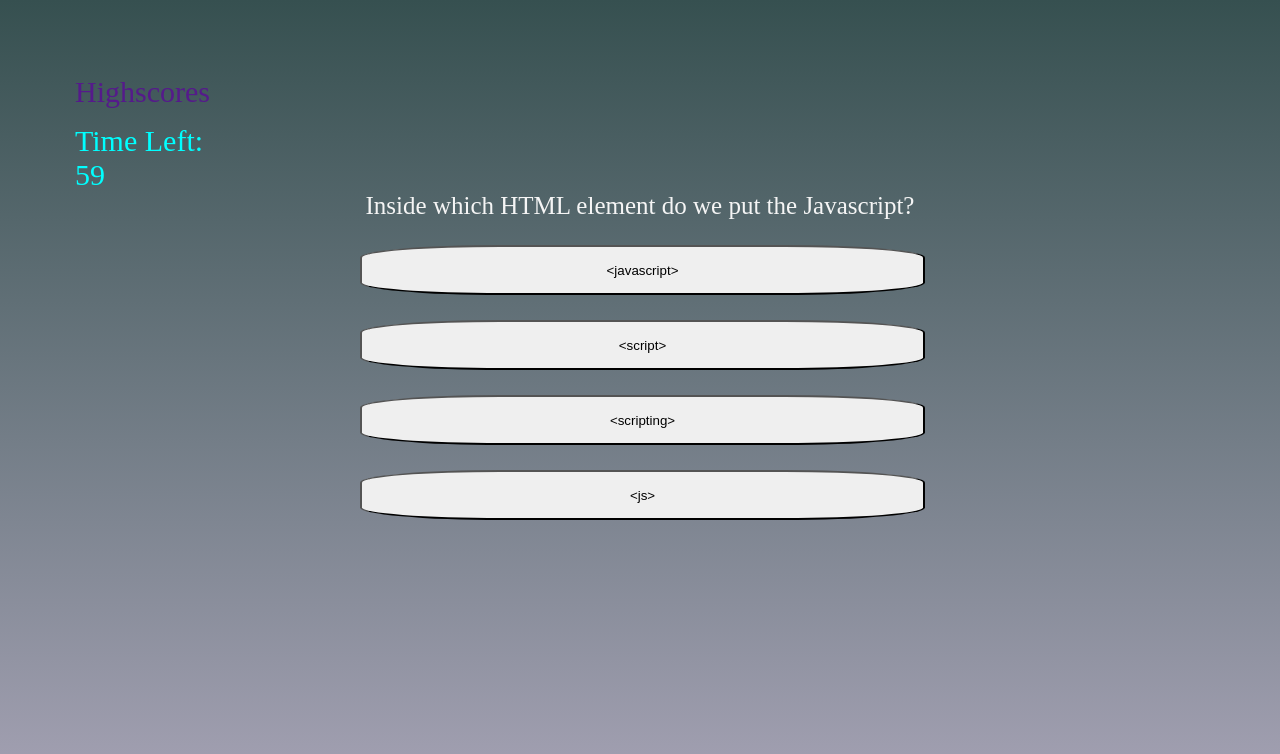
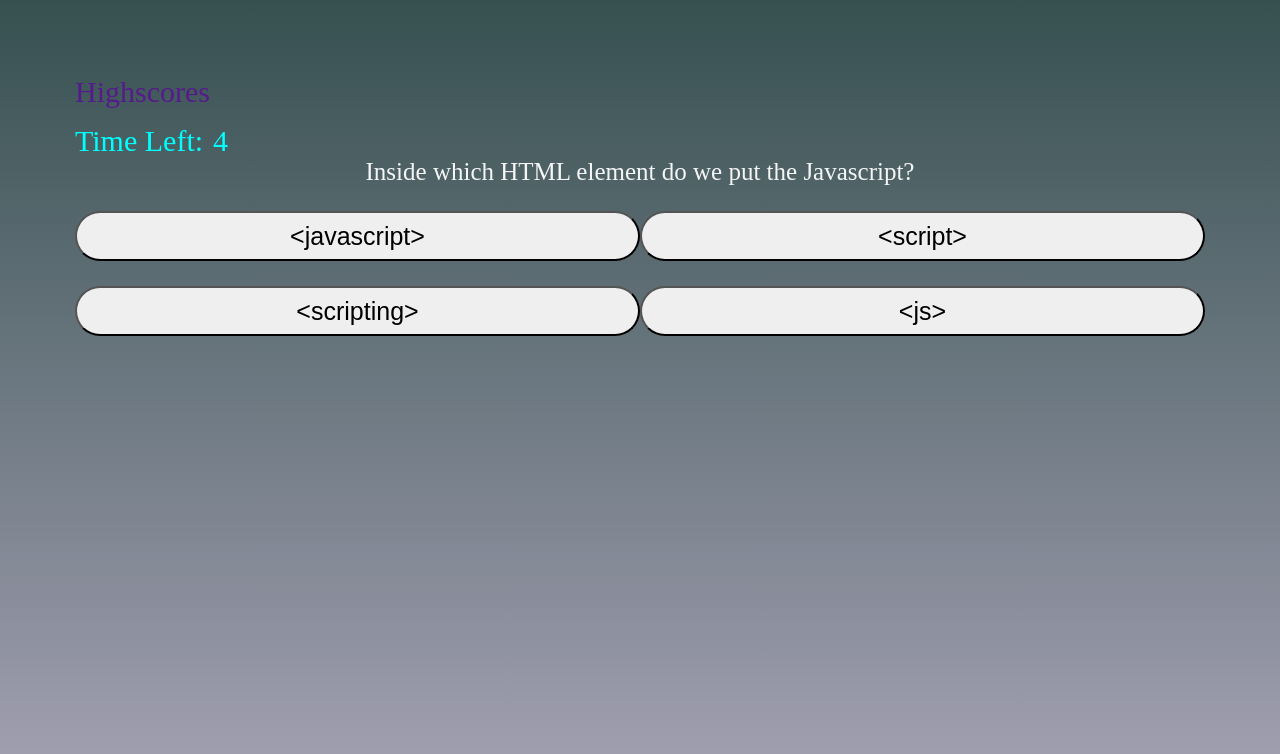
Before and after one commit to Leiser92/code-quiz, a plain HTML site: page index.html in a window 1280 px wide. Both pictures are taken after a click on the element "Start Quiz". Drawn offline with Linux system fonts and the light colour scheme.

Commit message:
created MVP

```diff
--- a/assets/js/script.js
+++ b/assets/js/script.js
@@ -1,10 +1,10 @@
-//global variables
+//starting variables
 const intro = document.getElementById("intro");
 const timer = document.getElementById("countdown");
 const startBtn = document.getElementById("start-btn");
 const quizQuestions = document.getElementById("quizQuestions");
 const answer = document.getElementById("answer");
-let timeLeft = 60;
+let timeLeft = 5;
 let questionNum = 0;
 
 
@@ -57,12 +57,13 @@ const questions = [
 
 //timer
 function setTimer() {
-    let timeInterval = setInterval(function (){
+    const timeInterval = setInterval(function (){
         timer.textContent = timeLeft;
         timeLeft--;
 
-        if (timeLeft <= 0) {
+        if (timeLeft < 0) {
             clearInterval(timeInterval);
+            alert('Out of time');
             endGame();
         }
     }, 1000);
@@ -102,11 +103,11 @@ function startQuiz() {
   //checking for correct answer
   function correctAnswer(event) {
     if (event.target.textContent === questions[questionNum].answer) {
-      alert("Correct!");
+      alert("Correct");
 
     } else {
-      alert("Incorrect!");
-
+      alert("Incorrect");
+      timeLeft -= 10;
     }
     questionNum++;
     nextQuestion();
@@ -121,3 +122,8 @@ function startQuiz() {
       endQuiz();
     }
   };
+
+  function endQuiz () {
+      timeLeft = 0;
+      clearInterval(timeInterval);
+  }
--- a/assets/style.css
+++ b/assets/style.css
@@ -26,6 +26,12 @@ body {
     margin-top: 15px;
     font-size: 30px;
     color:aqua;
+    display: inline-flex;
+
+}
+
+#countdown {
+    margin-left: 10px;
 }
 
 h1 {
@@ -77,12 +83,13 @@ h1 {
 
 .answers {
     align-items: center;
-    margin-left: 285px;
+    font-size: 25px;
     margin-top:25px;
     width: 50%;
     height: 50px;
-    border-radius: 25%;
+    border-radius: 25px;
     justify-content: space-around;
+    display: inline-block;
 
 }
  .answers:hover {
```
